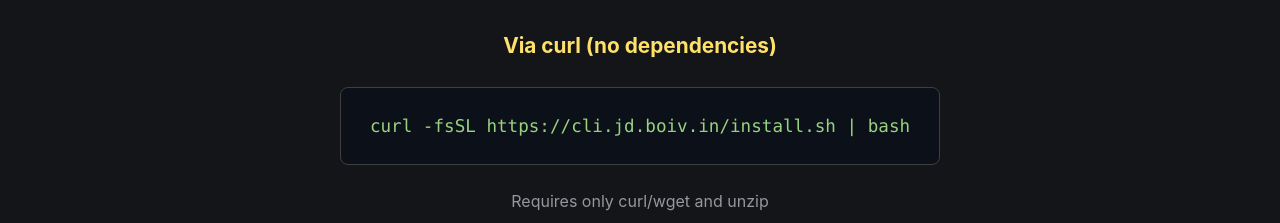
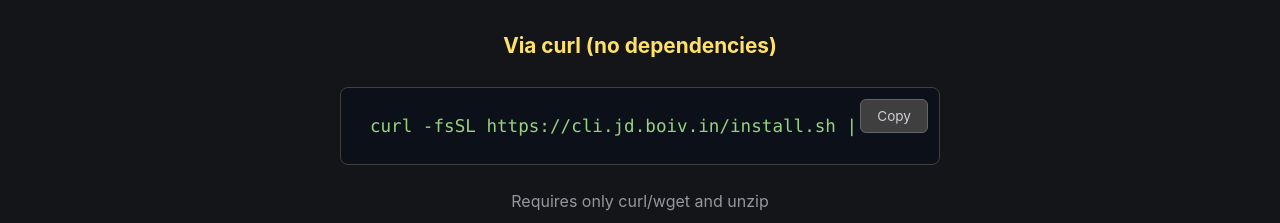
Before and after one commit to starburst997/jd, a website: page docs/index.html in a window 1280 px wide. Shown: the part 729-952 px from the top of the page. Drawn offline with Linux system fonts and the light colour scheme.

Commit message:
Add copy button

```diff
--- a/docs/index.html
+++ b/docs/index.html
@@ -140,6 +140,40 @@
         font-size: 1.1rem;
         color: #98d280;
         text-align: center;
+        position: relative;
+      }
+
+      .code-wrapper {
+        position: relative;
+        max-width: 600px;
+        margin: 1.5rem auto;
+      }
+
+      .copy-btn {
+        position: absolute;
+        top: 0.75rem;
+        right: 0.75rem;
+        background: #3f3f3f;
+        border: 1px solid #636669;
+        border-radius: 6px;
+        padding: 0.5rem 1rem;
+        color: #d0d0d9;
+        font-size: 0.85rem;
+        cursor: pointer;
+        transition: all 0.2s ease;
+        font-family: -apple-system, BlinkMacSystemFont, "Segoe UI", Roboto, sans-serif;
+      }
+
+      .copy-btn:hover {
+        background: #61afff;
+        border-color: #61afff;
+        color: #0c1018;
+      }
+
+      .copy-btn.copied {
+        background: #98d280;
+        border-color: #98d280;
+        color: #0c1018;
       }
 
       .commands-section {
@@ -326,13 +360,19 @@
         <p class="section-subtitle">Choose your preferred installation method</p>
         <div style="max-width: 800px; margin: 2rem auto;">
           <h3 style="color: #ffe169; font-size: 1.3rem; margin-bottom: 1rem; text-align: center;">Via curl (no dependencies)</h3>
-          <div class="code-block">curl -fsSL https://cli.jd.boiv.in/install.sh | bash</div>
+          <div class="code-wrapper">
+            <div class="code-block">curl -fsSL https://cli.jd.boiv.in/install.sh | bash</div>
+            <button class="copy-btn" onclick="copyToClipboard('curl -fsSL https://cli.jd.boiv.in/install.sh | bash', this)">Copy</button>
+          </div>
           <p style="text-align: center; color: #96969d; margin-top: 0.5rem;">Requires only curl/wget and unzip</p>
 
           <div style="margin: 2rem 0; text-align: center; color: #3f3f3f;">or</div>
 
           <h3 style="color: #ffe169; font-size: 1.3rem; margin-bottom: 1rem; text-align: center;">Via npm</h3>
-          <div class="code-block">npm install -g @jdboivin/cli</div>
+          <div class="code-wrapper">
+            <div class="code-block">npm install -g @jdboivin/cli</div>
+            <button class="copy-btn" onclick="copyToClipboard('npm install -g @jdboivin/cli', this)">Copy</button>
+          </div>
           <p style="text-align: center; color: #96969d; margin-top: 0.5rem;">Requires Node.js and npm</p>
         </div>
       </div>
@@ -541,5 +581,26 @@
         <p style="margin-top: 1rem; color: #636669">Made by JD Boivin</p>
       </div>
     </footer>
+
+    <script>
+      function copyToClipboard(text, button) {
+        navigator.clipboard.writeText(text).then(() => {
+          const originalText = button.textContent;
+          button.textContent = 'Copied!';
+          button.classList.add('copied');
+
+          setTimeout(() => {
+            button.textContent = originalText;
+            button.classList.remove('copied');
+          }, 2000);
+        }).catch(err => {
+          console.error('Failed to copy:', err);
+          button.textContent = 'Failed';
+          setTimeout(() => {
+            button.textContent = 'Copy';
+          }, 2000);
+        });
+      }
+    </script>
   </body>
 </html>
```
